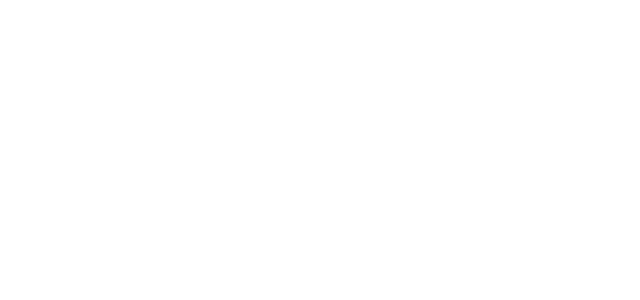
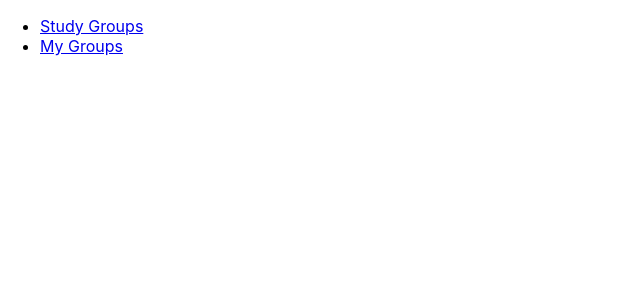
Before and after one commit to Aptheparker/comity, a React (Create React App) app in the folder frontend/: page /main in a window 1280 px wide. Before the commit this address had no page. Shown: the top 300 px of the page, without its empty margins (0-640 px from the left). Built offline with nearby package versions, Linux system fonts and the light colour scheme.

Commit message:
main page components added

```diff
--- a/frontend/src/App.js
+++ b/frontend/src/App.js
@@ -4,12 +4,14 @@
 // pages
 import LoginPage from "./pages/LoginPage";
 import RegisterPage from "./pages/RegisterPage";
+import MainPage from "./pages/MainPage";
 
 const App = () => {
   return (
     <Routes>
       <Route path="/" element={<LoginPage />} />
       <Route path="/register" element={<RegisterPage />} />
+      <Route path="/main" element={<MainPage />}></Route>
     </Routes>
   );
 };
--- /dev/null
+++ b/frontend/src/components/Layout/MainHeader.js
@@ -0,0 +1,5 @@
+const MainHeader = () => {
+  return <></>;
+};
+
+export default MainHeader;
--- /dev/null
+++ b/frontend/src/components/Layout/MainNavigationBar.js
@@ -0,0 +1,16 @@
+const MainNavigationBar = () => {
+  return (
+    <nav className="main-navigation">
+      <ul>
+        <li>
+          <a href="/">Study Groups</a>
+        </li>
+        <li>
+          <a href="/">My Groups</a>
+        </li>
+      </ul>
+    </nav>
+  );
+};
+
+export default MainNavigationBar;
--- a/frontend/src/components/Login/GoogleLoginButton.js
+++ b/frontend/src/components/Login/GoogleLoginButton.js
@@ -13,7 +13,7 @@
 
 // validation
 import { verifyAccount } from "../Validation/loginValidation";
-import { checkUserStatus } from '../../services/api';
+import { checkUserStatus } from "../../services/api";
 
 const GoogleLoginButton = () => {
   const navigate = useNavigate();
@@ -46,10 +46,12 @@
             console.log(res.data.email);
             console.log(res.data.picture);
             console.log(res.data.id); // google id
+
             verifyAccount(res.data.email)
             .then((verification) => {
-              if (verification === "admin") {
-                alert("Welcome admin " + res.data.name + "!");
+              if (verification === "user") {
+                alert("Welcome user " + res.data.name + "!");
+                navigate("/main", { replace: true });
               } else if (verification === "wait") {
                 setWait({
                   name: res.data.name,
@@ -62,23 +64,29 @@
             .catch((error) => {
               console.error(error.message);
             });
+
+            // checkUserStatus(res.data.email)
+            //   .then((response) => {
+            //     if (response.status === "user") {
+            //       alert("Welcome user " + res.data.name + "!");
+            //       navigate("/main", { replace: true });
+            //     } else if (response.status === "wait") {
+            //       setWait({
+            //         name: res.data.name,
+            //         email: res.data.email,
+            //       });
+            //     } else {
+            //       navigate("/register", { replace: true });
+            //     }
+            //   })
+            //   .catch((error) => {
+            //     console.error(error.message);
+            //   });
           }
-          // const handleCheckUserId = async () => {
-          //   try {
-          //     const response = await checkUserStatus(email);
-          //     setIsUserIdValid(response.isValid); // Assuming the backend returns an object with an "isValid" property
-          //   } catch (error) {
-          //     // Handle the error, e.g., show an error message to the user
-          //   }
-          // };
         })
         .catch((err) => console.log(err));
     }
   }, [user, navigate]);
-
-  // const logOut = () => {
-  //   googleLogout();
-  // };
 
   const cleanWait = () => {
     setWait(null);
--- a/frontend/src/components/Validation/loginValidation.js
+++ b/frontend/src/components/Validation/loginValidation.js
@@ -1,7 +1,7 @@
 export const verifyAccount = async (email) => {
   return new Promise((resolve, reject) => {
-    if (email === "@gmail.com") {
-      resolve("admin");
+    if (email === "aptheparker@gmail.com") {
+      resolve("user");
     } else if (email === "sunnypark02179264@gmail.com") {
       resolve("wait");
     } else {
--- a/frontend/src/pages/LoginPage.js
+++ b/frontend/src/pages/LoginPage.js
@@ -8,7 +8,7 @@
 // css
 import "./LoginPage.css";
 
-function LoginPage() {
+const LoginPage = () => {
   return (
       <div className="login-page">
         <LoginHeader />
--- /dev/null
+++ b/frontend/src/pages/MainPage.js
@@ -0,0 +1,19 @@
+// imports
+
+// components
+import MainHeader from "../components/Layout/MainHeader";
+import MainNavigationBar from "../components/Layout/MainNavigationBar";
+
+// css
+import "./MainPage.css";
+
+const MainPage = () => {
+  return (
+      <div className="main-page">
+        <MainNavigationBar></MainNavigationBar>
+        <MainHeader></MainHeader>
+      </div>
+  );
+}
+
+export default MainPage;
--- a/frontend/src/pages/RegisterPage.js
+++ b/frontend/src/pages/RegisterPage.js
@@ -6,7 +6,7 @@
 // css
 import "./RegisterPage.css";
 
-function RegisterPage() {
+const  RegisterPage = () => {
   return (
     <div className="register-page">
       <RegisterForm/>
--- a/frontend/src/services/api.js
+++ b/frontend/src/services/api.js
@@ -1,4 +1,3 @@
-// services/api.js
 const BASE_URL = 'http://3.38.168.113'; // Replace with your actual backend URL
 
 export async function checkUserStatus(userId) {
```
Also changed, not shown: frontend/src/components/Layout/MainHeader.module.css (added), frontend/src/components/Layout/MainNavigationBar.module.css (added), frontend/src/pages/MainPage.css (added).
